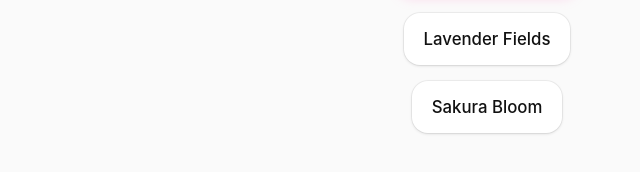
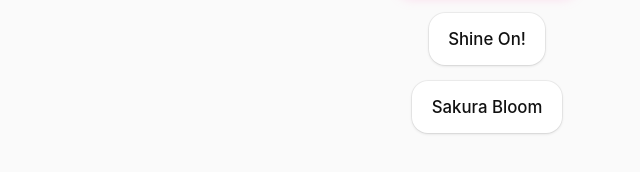
Before and after one commit to endlessPete/Kyra, a plain HTML site: page index.html in a window 1280 px wide. Shown: the part 884-1056 px from the top of the page, 153-793 px from the left. Drawn offline with Linux system fonts and the light colour scheme.

Commit message:
Update index.html

```diff
--- a/index.html
+++ b/index.html
@@ -21,8 +21,8 @@
     <a href="#" class="ios-btn ios-btn-special">Get Kyra Shortcut</a>
 
     <!-- 🌸 Example Buttons -->
-    <a href="https://raw.githubusercontent.com/YourUser/YourRepo/main/wallpapers/lavender.jpg" class="ios-btn">
-      Lavender Fields
+    <a href="https://endlesspete.github.io/Kyra/wallpapers/IMG_0004.jpeg" class="ios-btn">
+      Shine On!
     </a>
 
     <a href="https://example.com/walls/sakura-bloom.png" class="ios-btn">
```
